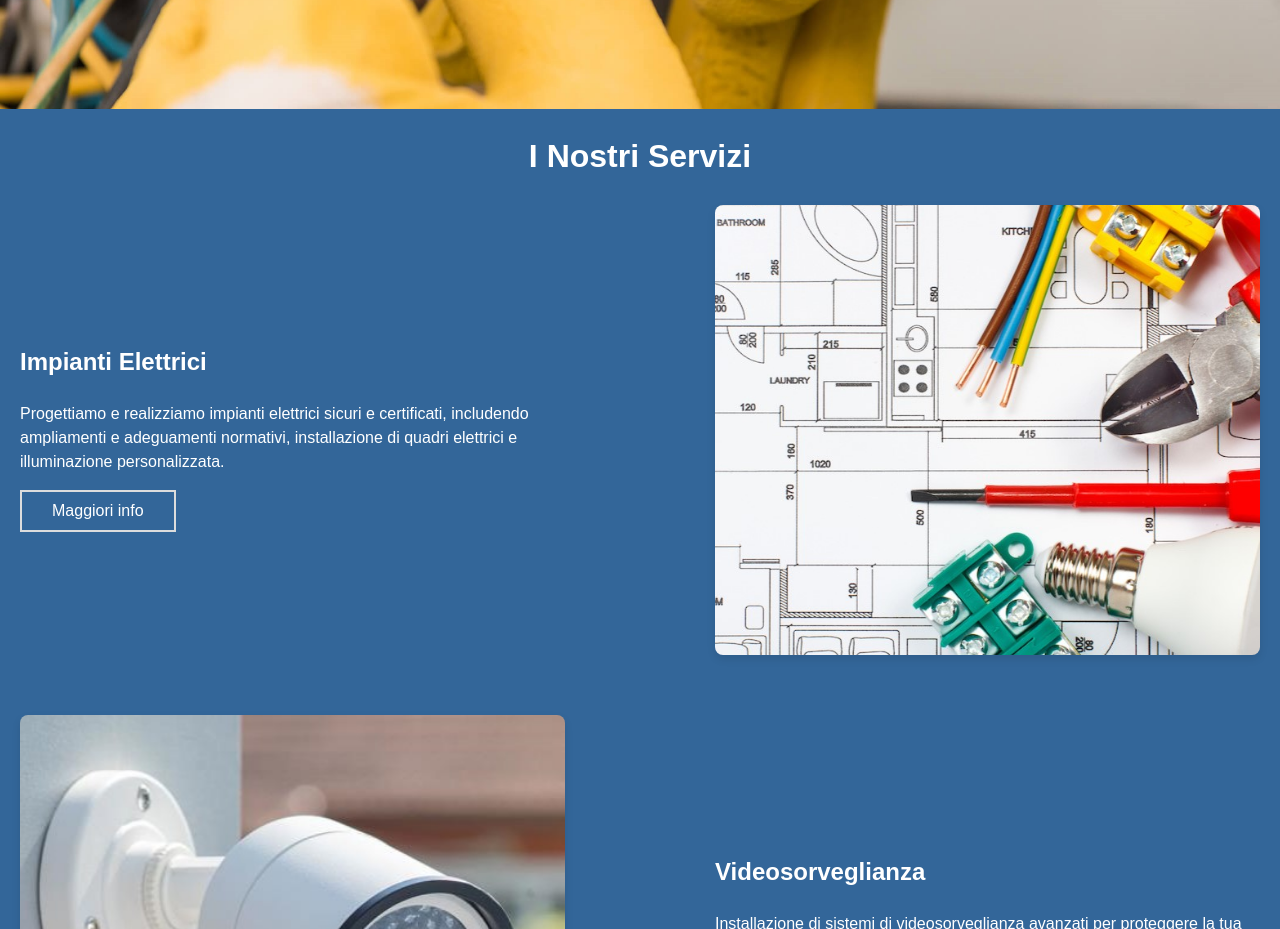
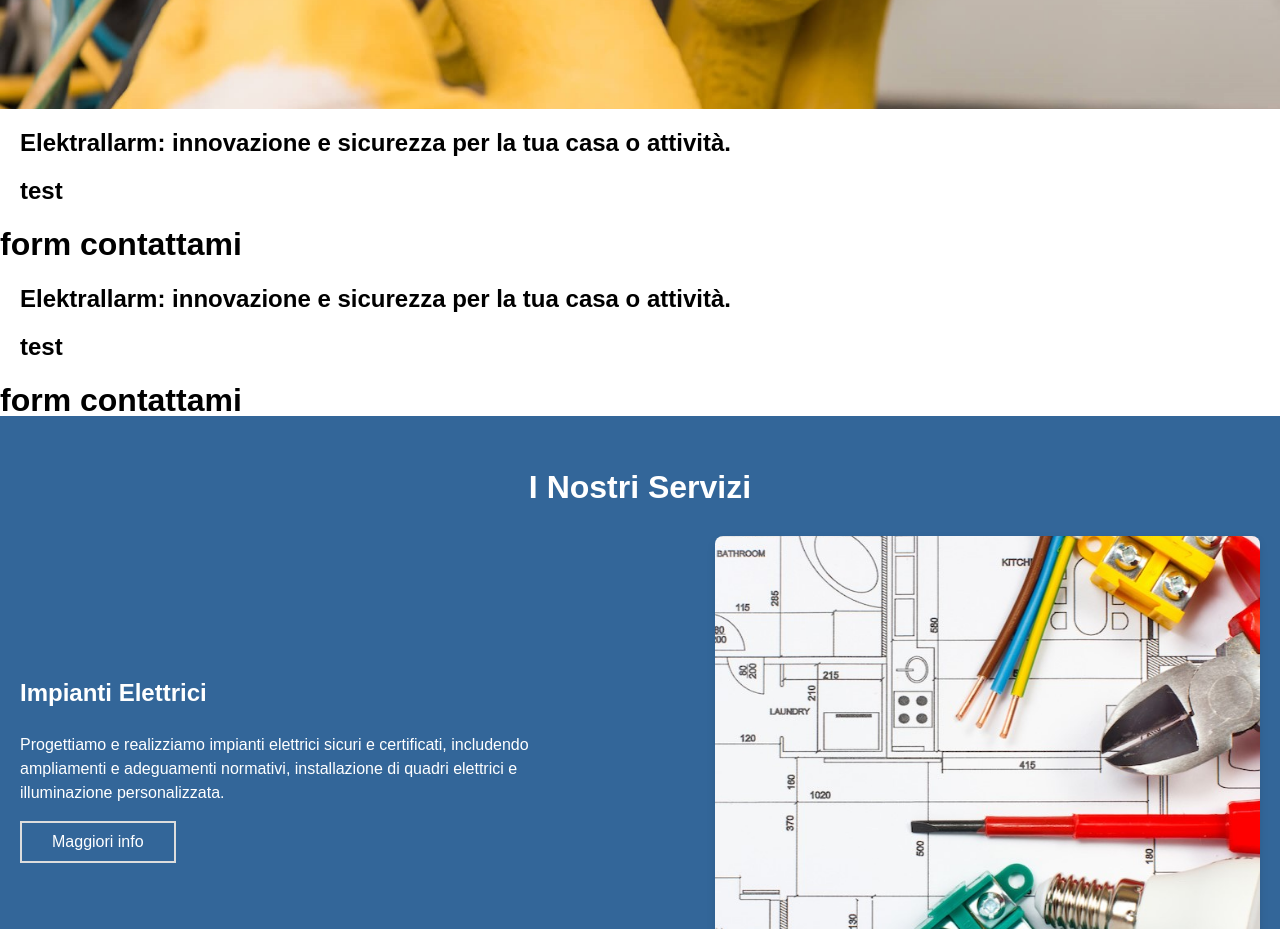
Before and after one commit to gianlucaKun/elektrallarm, a React (Create React App) app in the folder frontend/elektrallarmfe/: page / in a window 1280 px wide. Shown: the part 1220-2149 px from the top of the page. Built offline with nearby package versions, Linux system fonts and the light colour scheme.

Commit message:
test lorem before section

```diff
--- a/frontend/elektrallarmfe/src/pages/home/Home.jsx
+++ b/frontend/elektrallarmfe/src/pages/home/Home.jsx
@@ -12,7 +12,23 @@ const Home = () => {
       <BioHome/>
       <Carosello />
 
-
+     <div><div className="containerContactMe padding20">
+        <h2>
+          Elektrallarm: innovazione e sicurezza per la tua casa o attività.
+        </h2>
+        <h2>{" "}test</h2>
+      </div>
+      <div>
+        <h1>form contattami</h1>
+      </div><div className="containerContactMe padding20">
+        <h2>
+          Elektrallarm: innovazione e sicurezza per la tua casa o attività.
+        </h2>
+        <h2>{" "}test</h2>
+      </div>
+      <div>
+        <h1>form contattami</h1>
+      </div></div>
       <SectionServices />
       <div className="containerContactMe padding20">
         <h2>
```
